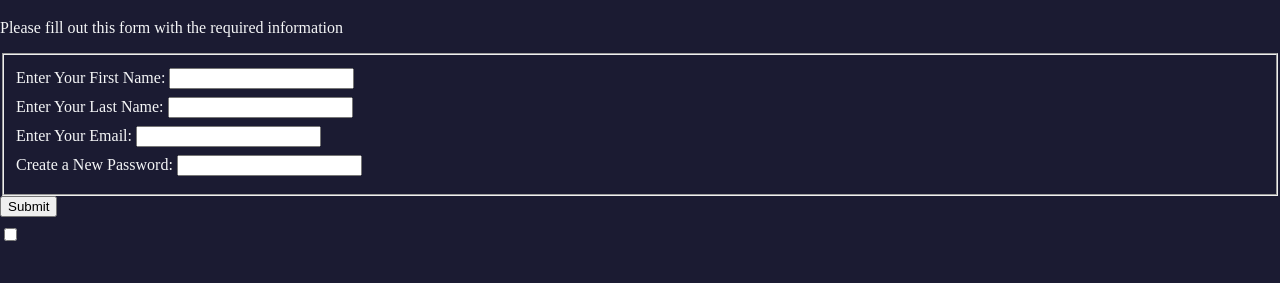
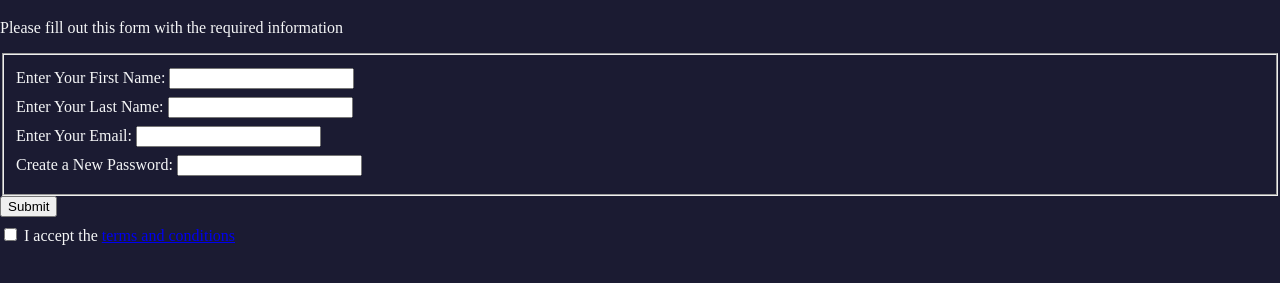
Before and after one commit to prycepavel/registration_form, a website: page index.html in a window 1280 px wide. Shown: the part 61-344 px from the top of the page. Drawn offline with Linux system fonts and the light colour scheme.

Commit message:
Adds a link to consent to the user agreement

```diff
--- a/index.html
+++ b/index.html
@@ -17,7 +17,10 @@
         <label for="new-password">Create a New Password: <input id="new-password" type="password" required pattern="[a-z0-5]{8,}" /></label>
       </fieldset>
       <input type="submit" value="Submit" />
-      <label for="terms-and-conditions"><input type="checkbox" required id="terms-and-conditions" /></label>
+      <label for="terms-and-conditions">
+        <input id="terms-and-conditions" type="checkbox" required /> I accept the
+        <a href="https://www.freecodecamp.org/news/terms-of-service/">terms and conditions</a>
+      </label>
     </form>
   </body>
 </html>
```
